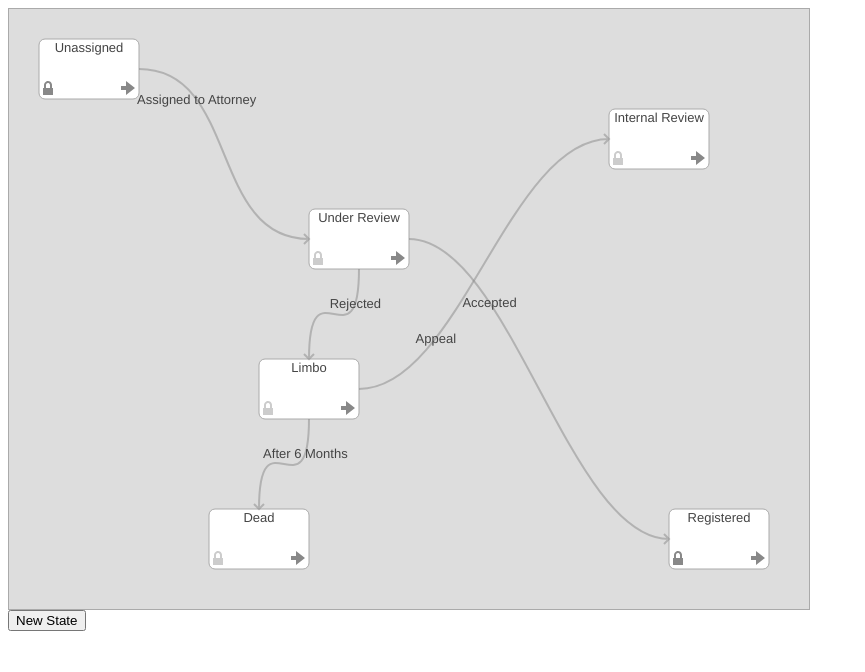
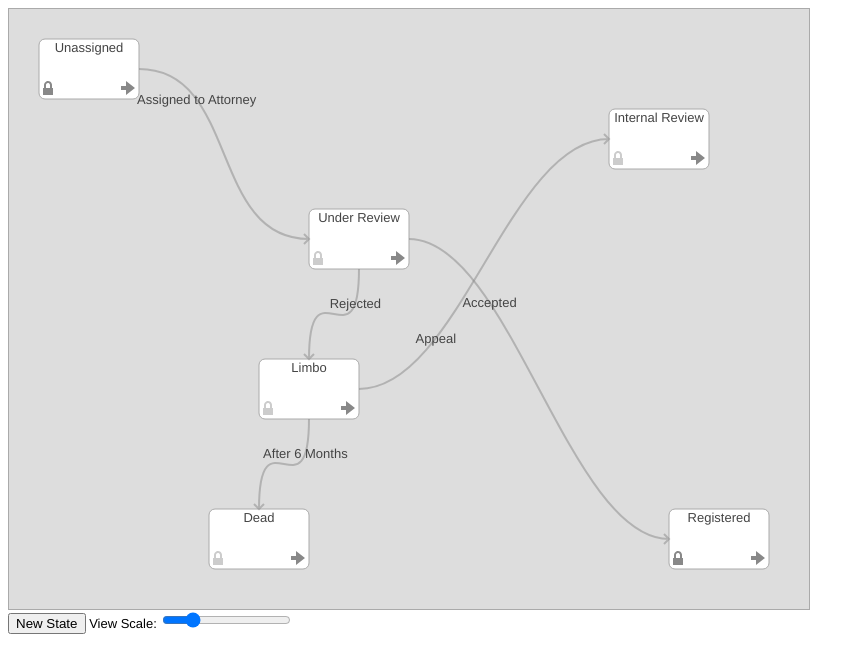
Before and after one commit to tonioloewald/State-Machine-Editor-Experiment, a plain HTML site: page index.html in a window 1280 px wide. Shown: the whole page, without its empty margins (0-865 px from the left). Drawn offline with Linux system fonts and the light colour scheme.

Commit message:
Added view scaling

```diff
--- a/index.html
+++ b/index.html
@@ -8,6 +8,10 @@
 <body>
     <div id="flowchart"></div>
     <button onmouseup="newState()">New State</button>
+    <label>
+        View Scale:
+        <input type="range" name="zoom" value="1.0" min="0.25" max="4" step="0.25" onchange="zoomView(this.value)">
+    </label>
     <script src="raphael-min.js"></script>
     <script src="state-machine.js"></script>
 </body>
--- a/state-machine.js
+++ b/state-machine.js
@@ -312,3 +312,19 @@ function newState(){
         new State(name);
     }
 }
+
+// TODO work around / fix bug in raphaeljs with respect to view scaling and drag coordinates
+// TODO panning the view
+// TODO preserve (panned) center on zoom
+function zoomView(scale){
+    scale = 1.0 / (scale || 1.0);
+    var w = 800 * scale,
+        h = 600 * scale,
+        x = (800 - w) * 0.5;
+        y = (600 - h) * 0.5;
+    paper._origin = {x: x, y: y};
+    paper._scale = scale;
+    paper.setViewBox(x,y,w,h);
+}
+
+zoomView(1.0);
--- a/styles.css
+++ b/styles.css
@@ -1,3 +1,7 @@
+body {
+    font-family: Helvetica, Arial, Sans-serif;
+    font-size: 13px;
+}
 #flowchart {
     border: 1px solid #aaa;
     background-color: #ddd;
```
